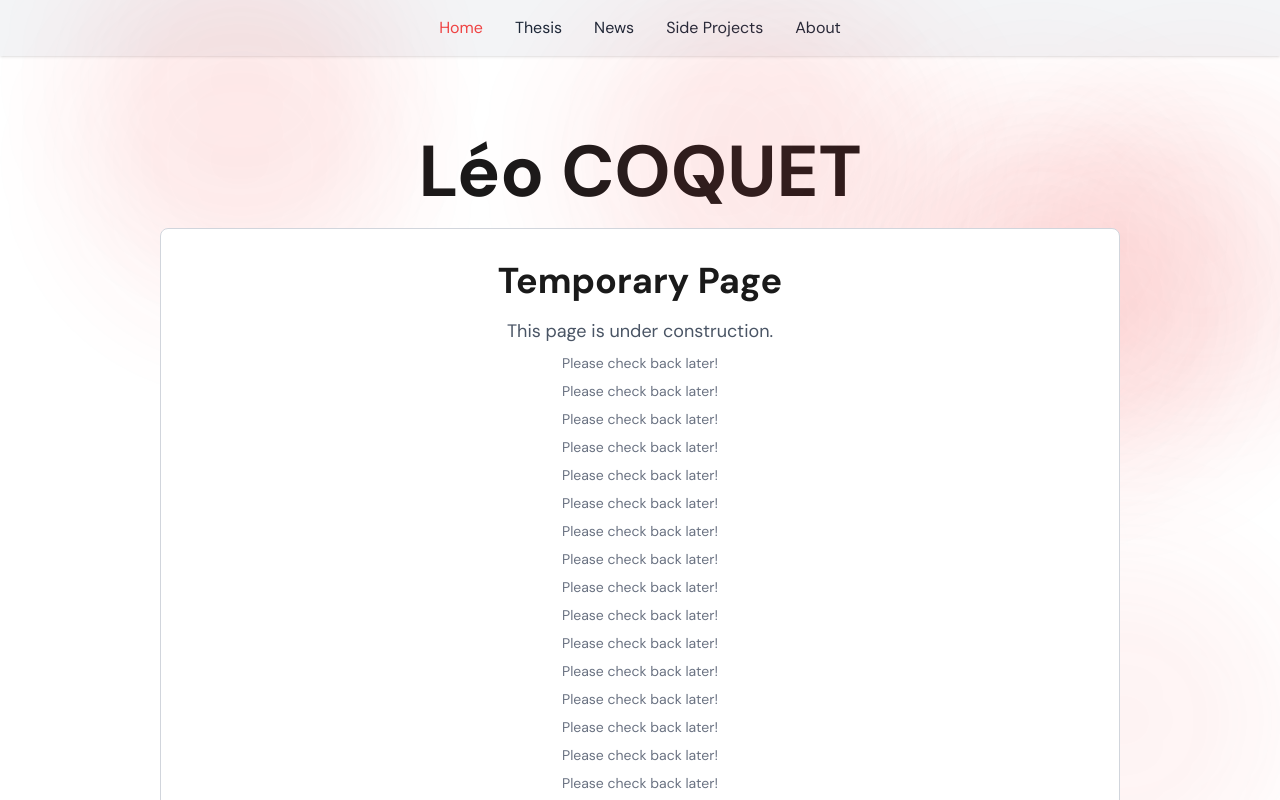
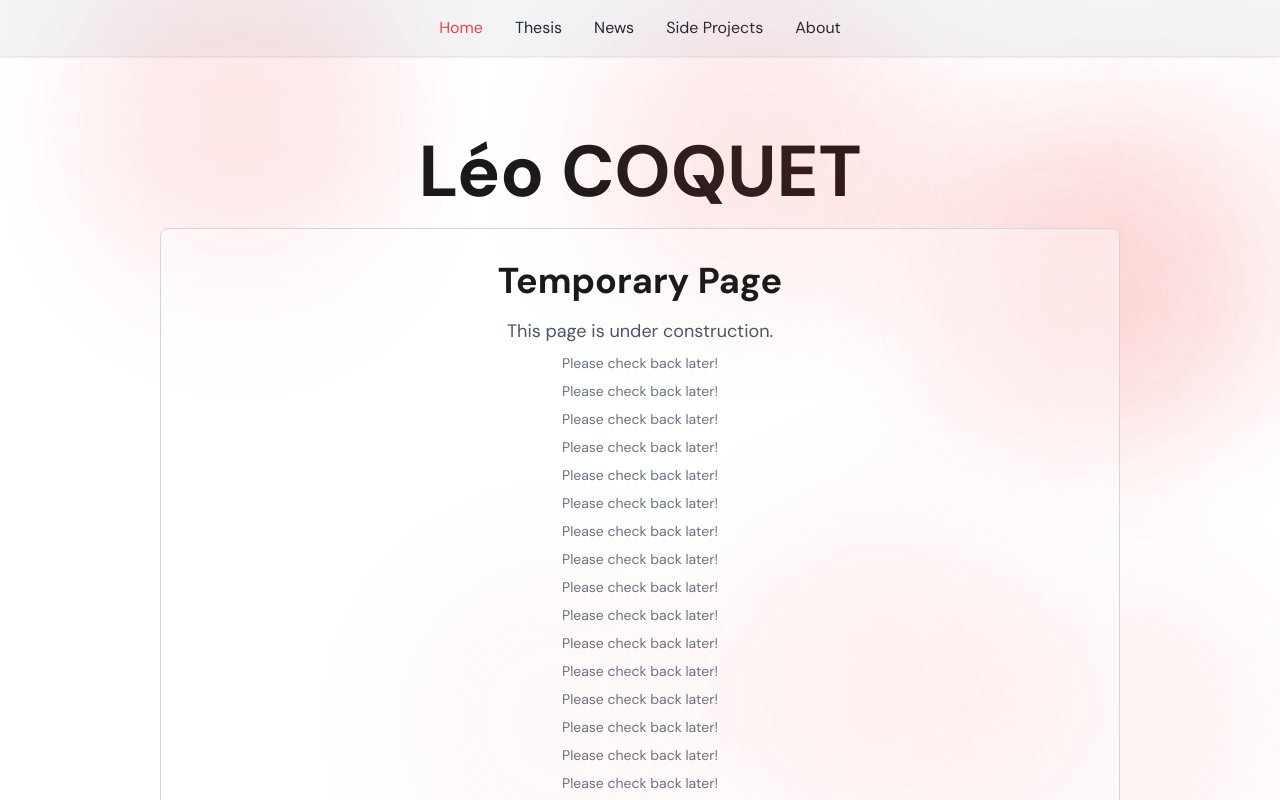
Before and after one commit to LCoquet/personal_website, a Next.js app: page / in a window 1280 px wide. Shown: the top 800 px of the page. Built offline with nearby package versions, Linux system fonts and the light colour scheme.

Commit message:
Made MainContainer bg a bit transparent

```diff
--- a/app/components/MainContainer.tsx
+++ b/app/components/MainContainer.tsx
@@ -6,7 +6,7 @@ type MainContainerProps = {
 
 export default function MainContainer({children}: MainContainerProps ) {
     return (
-        <div className="w-3/4 mx-auto bg-white border border-gray-300 rounded-lg p-8 text-center relative z-10">
+        <div className="w-3/4 mx-auto bg-white/40 border border-gray-300 rounded-lg p-8 text-center relative z-10">
             {children}
         </div>
     );
```
